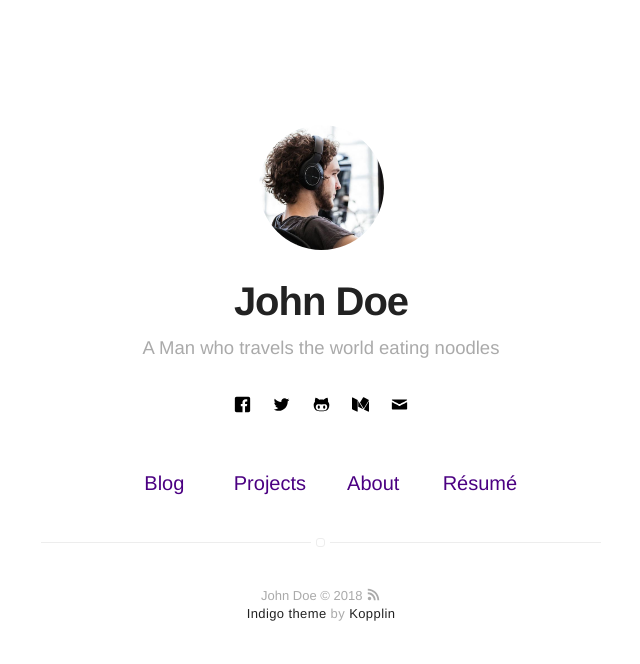
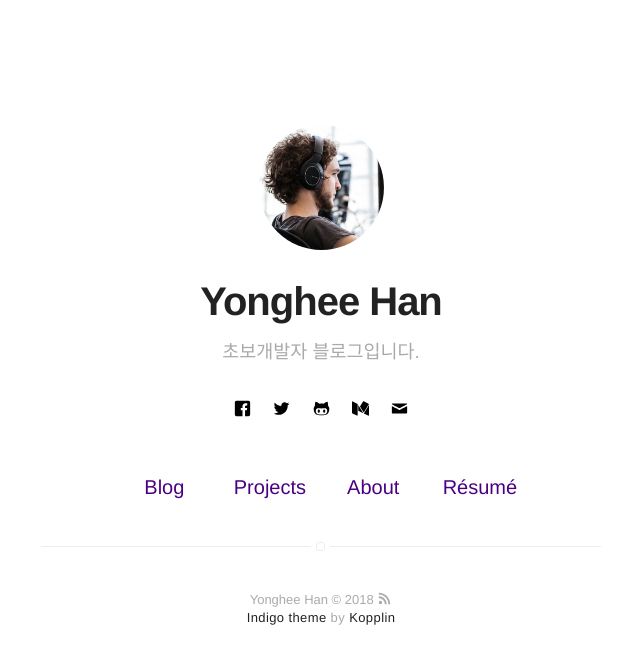
Before and after one commit to hanyonghee9264/hanyonghee9264.github.iogggg, a Jekyll site: the page built from index.html, in a window 1280 px wide. Shown: the top 664 px of the page, without its empty margins (319-959 px from the left). Built offline with Jekyll 4.4.1, drawn with Linux system fonts in a browser that asks for light colours.

Commit message:
_config.yml 수정 및 정보 변경

```diff
--- a/_config.yml
+++ b/_config.yml
@@ -1,6 +1,6 @@
 # main text of home
-name: John Doe
-bio: A Man who travels the world eating noodles
+name: Yonghee Han
+bio: 초보개발자 블로그입니다.
 
 # twitter summary info
 description: A blog about technology and stuff related
@@ -16,7 +16,7 @@ resume: true
 resume-external: true
 resume-url: https://google.com/?q=my+resume
 
-url: https://koppl.in/indigo
+url: https://hanyonghee9264.github.io
 # your url: http://USERNAME.github.io
 
 permalink: /:title/
@@ -54,9 +54,9 @@ medium: medium
 email: myemail@gmail.com
 
 authors:
-    johndoe:
-        name: John Doe
-        bio: A Man who travels the world eating noodles
+    yonghee:
+        name: Yonghee Han
+        bio: 초보개발자 블로그 입니다.
         external-image: false
         picture: assets/images/profile.jpg
         twitter: johndoe
```
